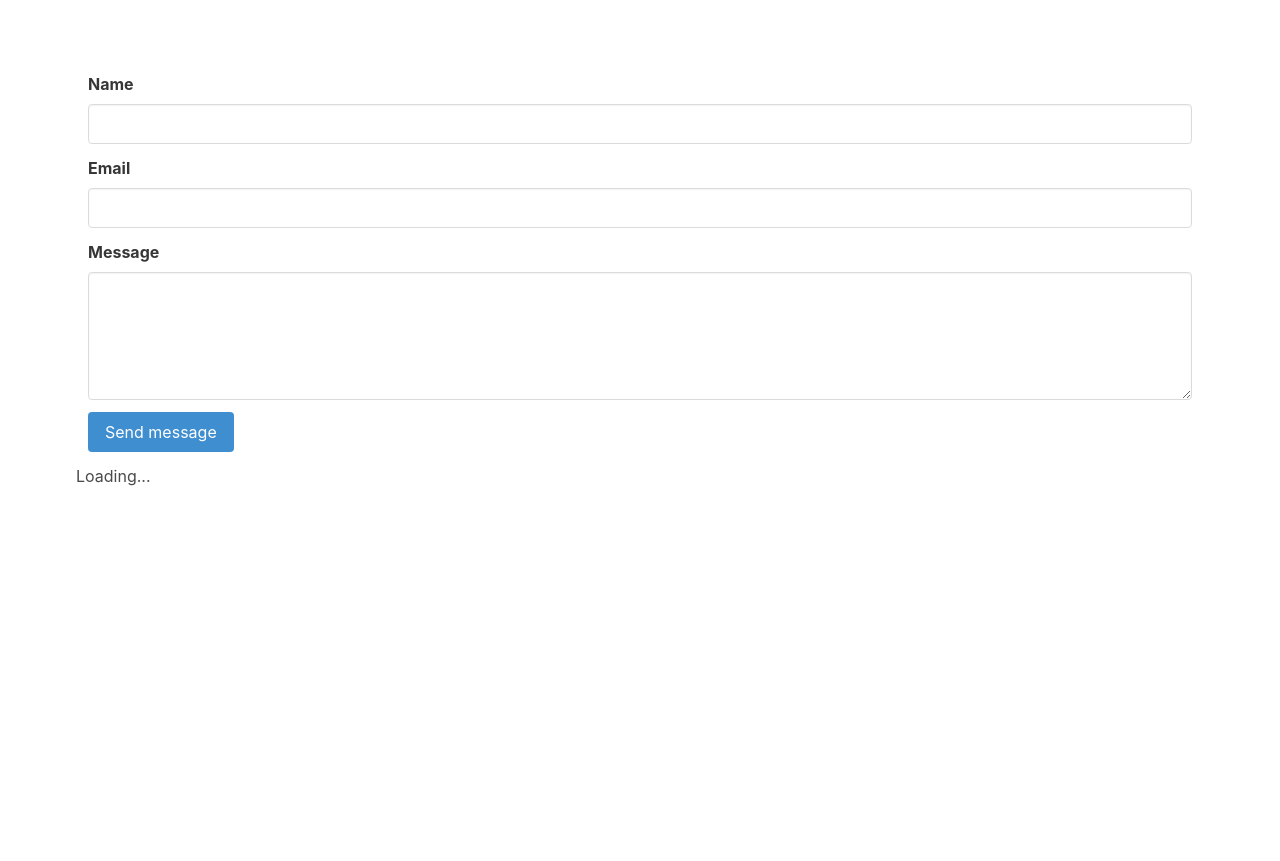
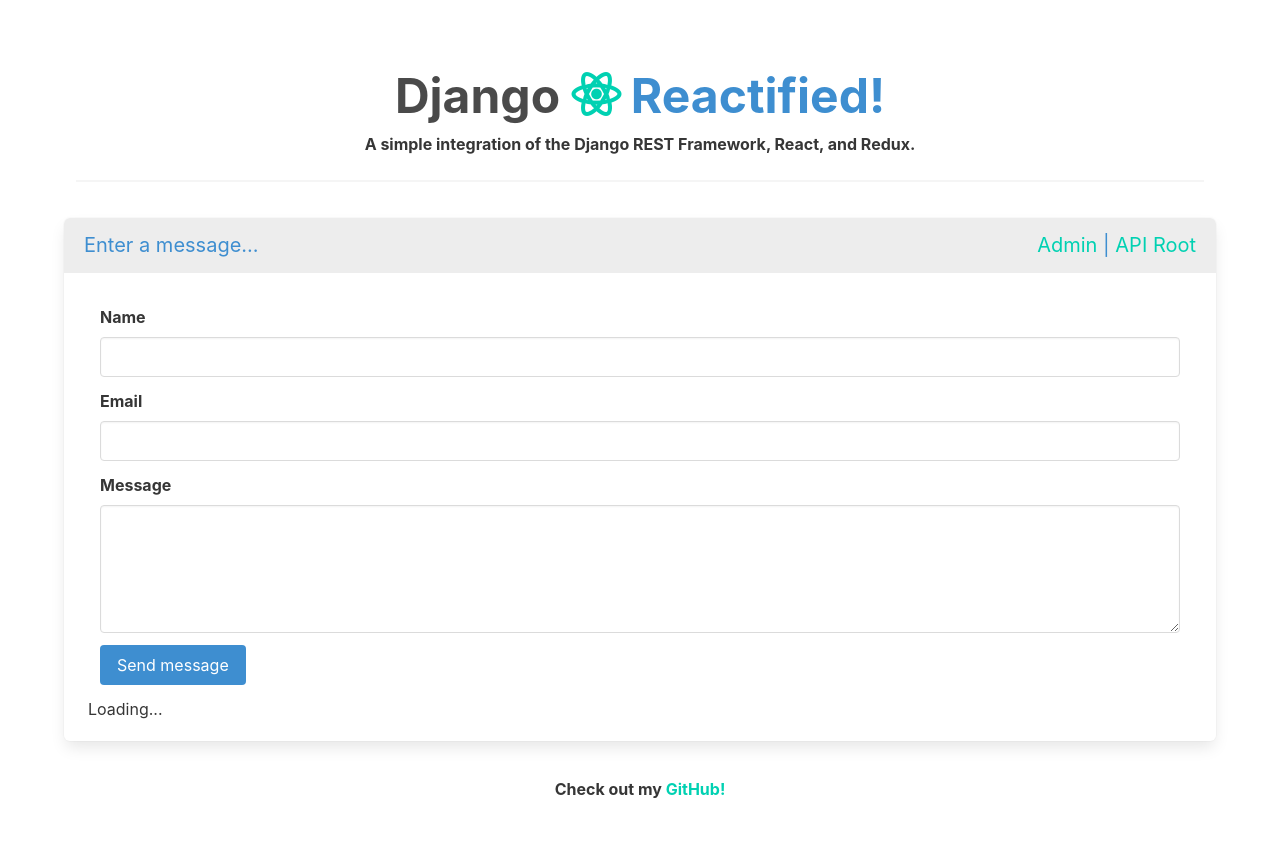
Before and after one commit to ckz8780/drf_react, a Django app: page / in a window 1280 px wide. Before the commit the page ends 486 px from the top, so only its background shows below. Run offline with Django 3.2, Linux system fonts and the light colour scheme; data comes from the database, SQL or seed files in the repository; some libraries are stand-ins or nearby versions.

Commit message:
Styled index and removed erroneous code/files, updated readme

```diff
--- a/frontend/templates/frontend/index.html
+++ b/frontend/templates/frontend/index.html
@@ -4,12 +4,29 @@
 	<meta charset="utf-8">
 	<meta name="viewport" content="width=device-width, initial-scale=1">
 	<link rel="stylesheet" href="https://cdnjs.cloudflare.com/ajax/libs/bulma/0.6.2/css/bulma.min.css">
-	<title>Django DRF/React</title>
+	<link rel="stylesheet" href="https://use.fontawesome.com/releases/v5.1.0/css/fontawesome.css" integrity="sha384-ozJwkrqb90Oa3ZNb+yKFW2lToAWYdTiF1vt8JiH5ptTGHTGcN7qdoR1F95e0kYyG" crossorigin="anonymous">
+	<link rel="stylesheet" href="https://use.fontawesome.com/releases/v5.1.0/css/brands.css" integrity="sha384-7xAnn7Zm3QC1jFjVc1A6v/toepoG3JXboQYzbM0jrPzou9OFXm/fY6Z/XiIebl/k" crossorigin="anonymous">
+	<title>Django Reactified!</title>
 </head>
 <body>
 	<section class="section">
 		<div class="container">
-			<div id="app" class="column"><!-- React --></div>
+			<div class="column has-text-centered">
+				<h1 class="is-size-1 has-text-weight-bold">Django <i class="has-text-primary fab fa-react"></i> <span class="has-text-info">Reactified!</span></h1>
+				<p class="has-size-5 has-text-dark has-text-weight-bold">A simple integration of the Django REST Framework, React, and Redux.</p>
+				<hr>
+			</div>
+			<div class="panel">
+				<div class="panel-heading">
+					<h1 class="has-text-info">Enter a message...<span class="is-pulled-right"><a href="/admin/" class="has-text-primary">Admin</a> | <a href="/api/lead/" class="has-text-primary">API Root</a></span></h1>
+				</div>
+				<div class="panel-block">
+					<div id="app" class="column"><!-- React --></div>
+				</div>
+			</div>
+			<div class="column has-text-centered">
+				<p class="has-text-dark has-text-weight-bold">Check out my <a href="https://www.github.com/ckz8780" class="has-text-primary">GitHub!</a></p>
+			</div>
 		</div>
 	</section>
 </body>
```
Also changed, not shown: frontend/src/components/App.js (+0 -13 lines), frontend/src/components/DataProvider.js (deleted, +0 -34 lines), frontend/src/components/Form.js (deleted, +0 -104 lines), frontend/src/components/Table.js (deleted, +0 -43 lines), README.md, frontend/static/frontend/main.js.
